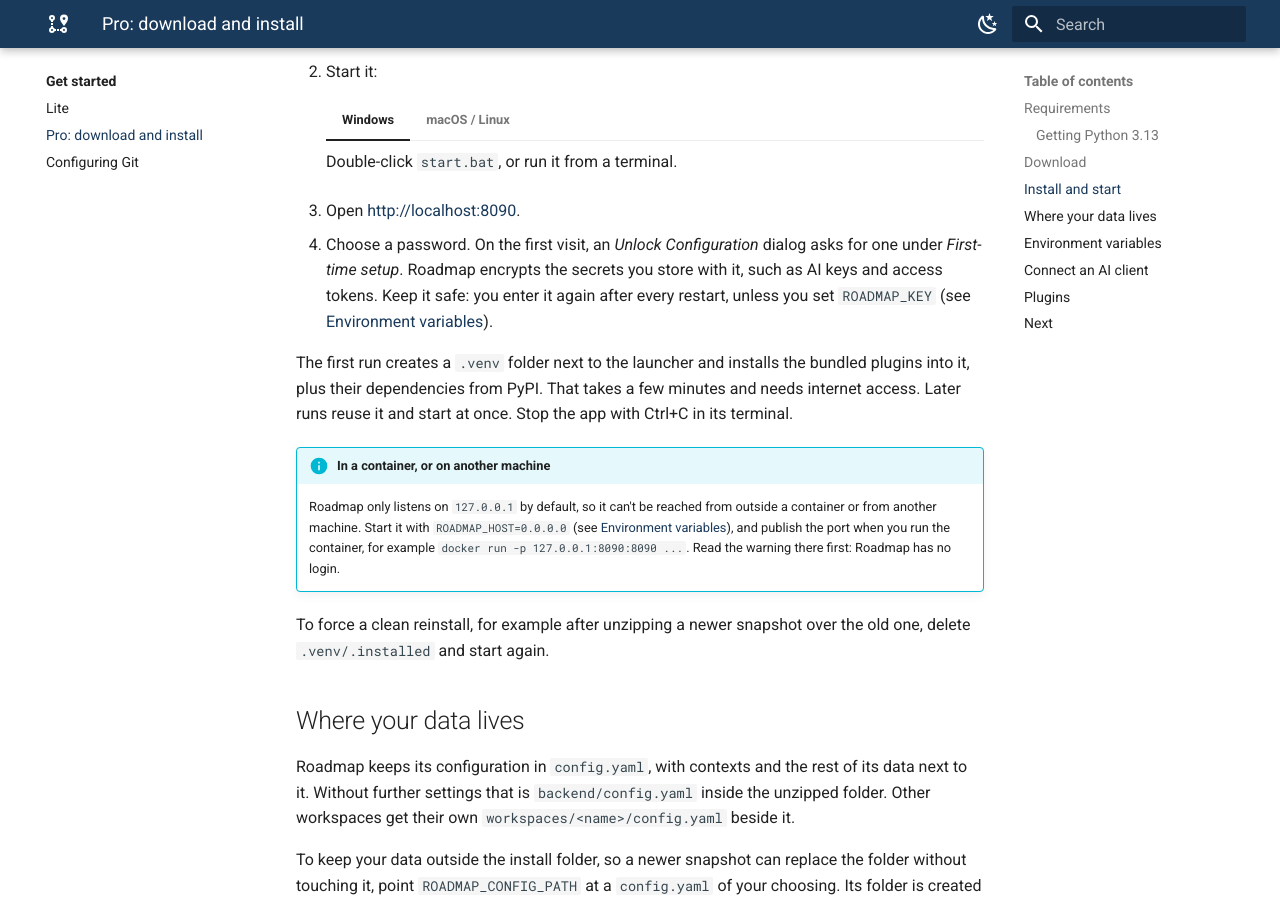
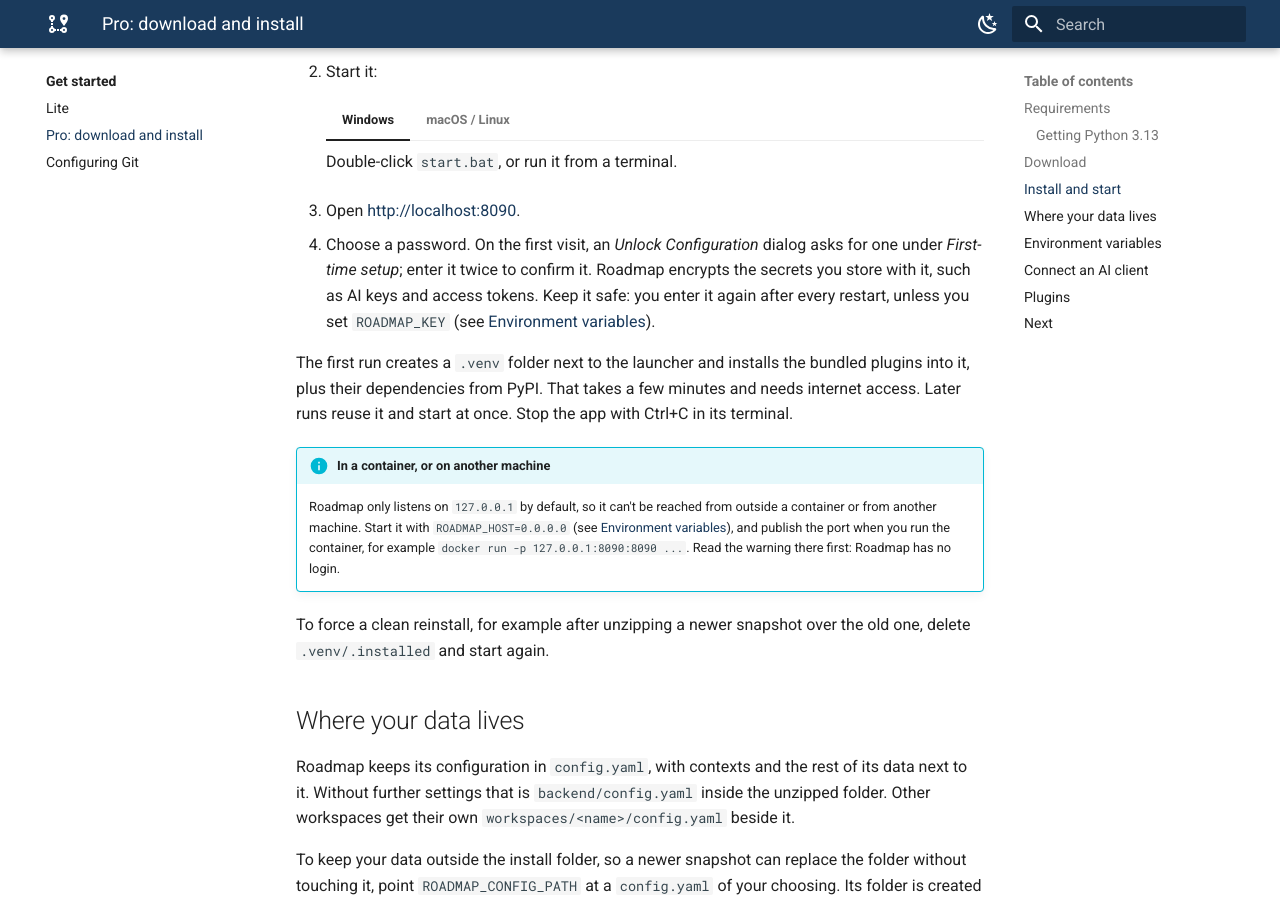
Before and after one commit to roadmap-mcp/roadmap-mcp.github.io, an MkDocs documentation site: the page built from docs/get-started/pro.md, in a window 1280 px wide and 900 px high, scrolled down 1462 px. Built offline with MkDocs 1.6.1 and Material for MkDocs 9.7.7, drawn with Linux system fonts in a browser that asks for light colours.

Commit message:
Pro install: the first-time password is confirmed

```diff
--- a/docs/get-started/pro.md
+++ b/docs/get-started/pro.md
@@ -113,7 +113,7 @@ flows. Trello is an optional extra: install it from the registry (see
 
 3. Open <http://localhost:8090>.
 4. Choose a password. On the first visit, an *Unlock Configuration* dialog asks for
-   one under *First-time setup*. Roadmap encrypts the secrets you store with it,
+   one under *First-time setup*; enter it twice to confirm it. Roadmap encrypts the secrets you store with it,
    such as AI keys and access tokens. Keep it safe: you enter it again after every
    restart, unless you set `ROADMAP_KEY` (see
    [Environment variables](#environment-variables)).
```
